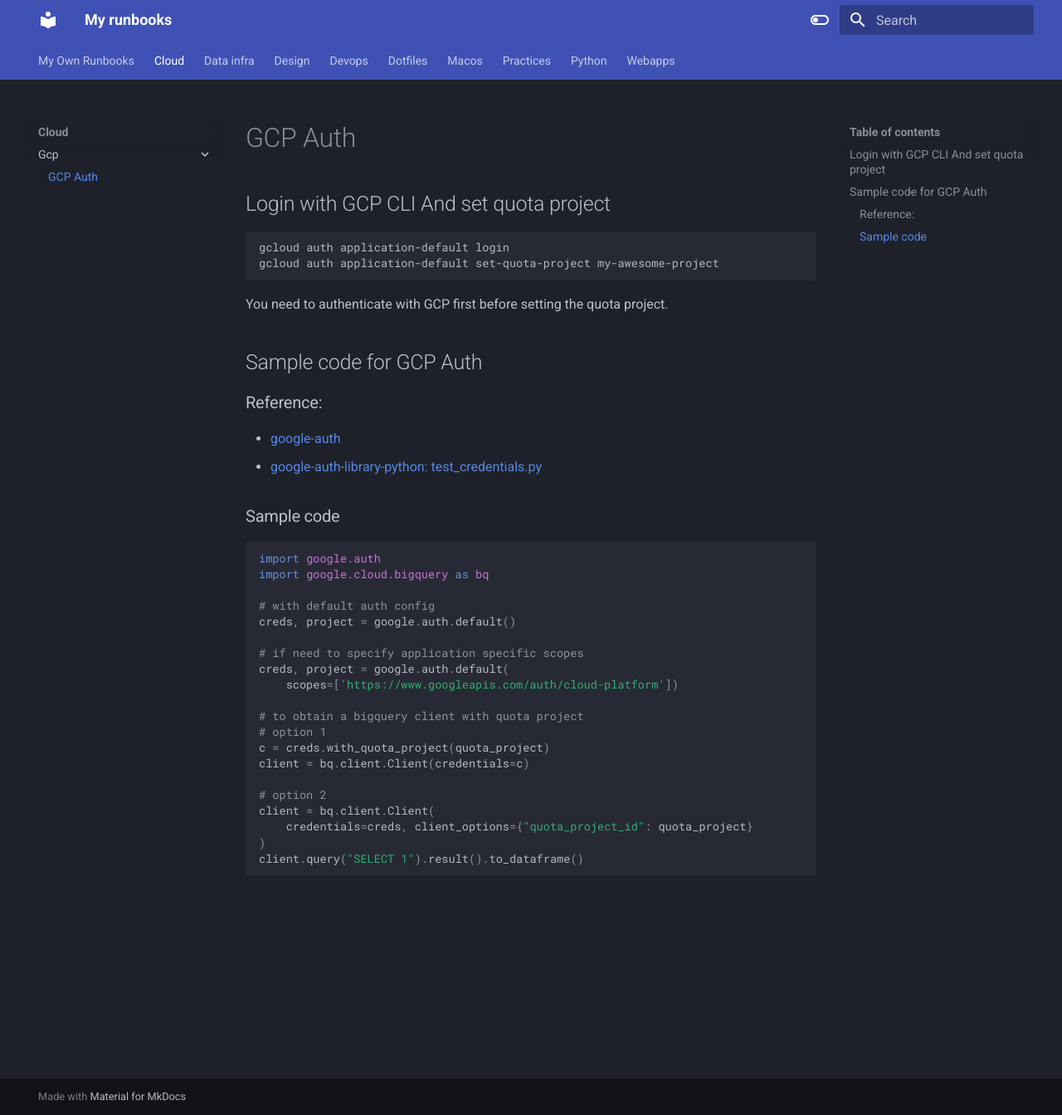
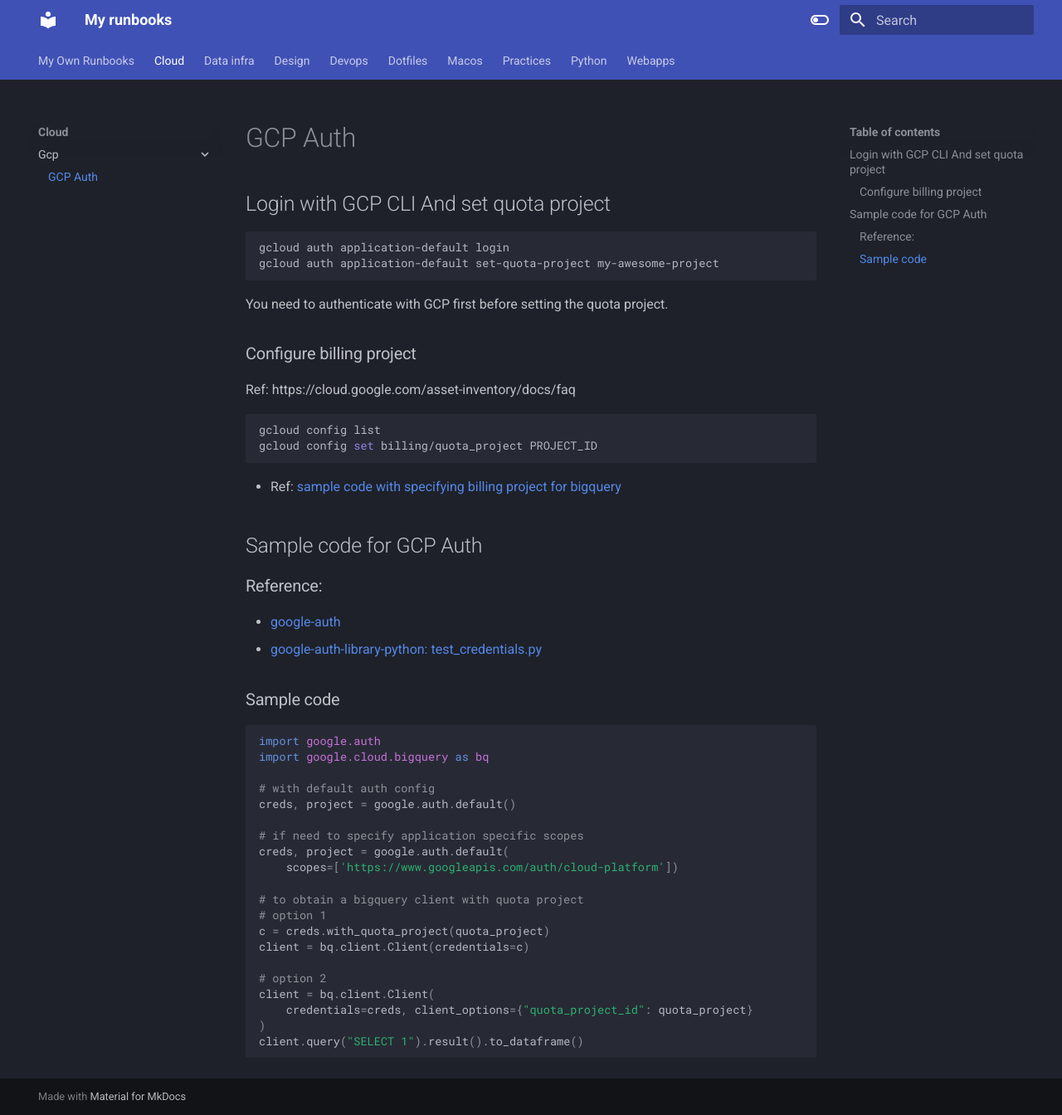
Before and after one commit to mingliangguo/runbooks, an MkDocs documentation site: the page built from docs/cloud/gcp/gcp-auth.md, in a window 1280 px wide and 1344 px high. Shown: the whole window at 83% size. Built offline with MkDocs 1.6.1 and Material for MkDocs 9.7.7, drawn with Linux system fonts in a browser that asks for light colours.

Commit message:
chore: some misc updates

````diff
--- a/docs/cloud/gcp/gcp-auth.md
+++ b/docs/cloud/gcp/gcp-auth.md
@@ -9,6 +9,18 @@ gcloud auth application-default set-quota-project my-awesome-project
 ```
 
 You need to authenticate with GCP first before setting the quota project.
+
+### Configure billing project
+
+Ref: https://cloud.google.com/asset-inventory/docs/faq
+
+```bash
+gcloud config list
+gcloud config set billing/quota_project PROJECT_ID
+
+```
+
+- Ref: [sample code with specifying billing project for bigquery](https://github.com/mozilla/bigquery-etl/blob/4659ccd932d805c97a7f34a6ab4a559e95b20d5c/bigquery_etl/cli/query.py#L1016)
 
 
 ## Sample code for GCP Auth
````
Also changed, not shown: docs/python/fastapi/fastapi.md (+4 -0 lines), docs/python/style-guide.md (renamed from docs/python/fastapi/style-guide.md).
